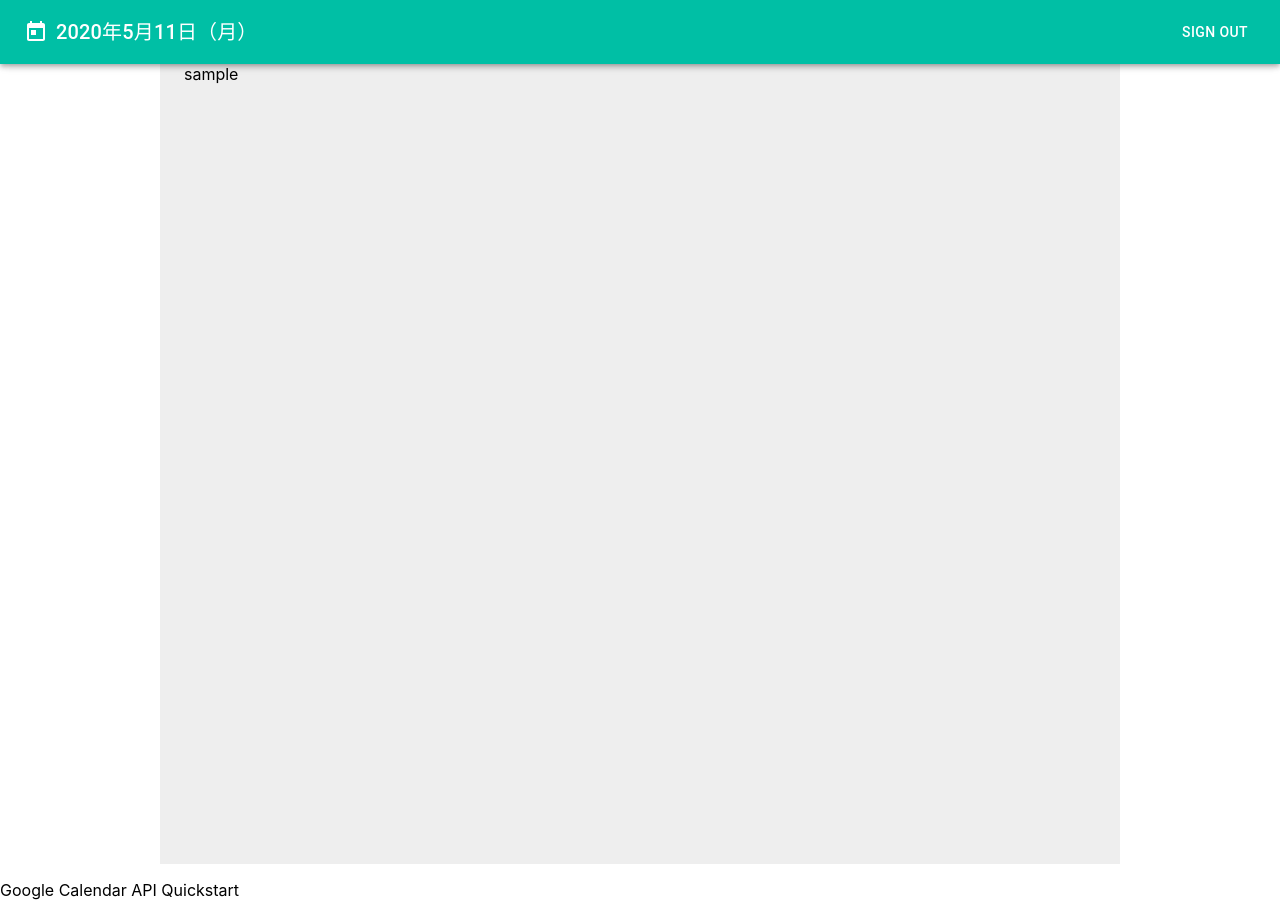
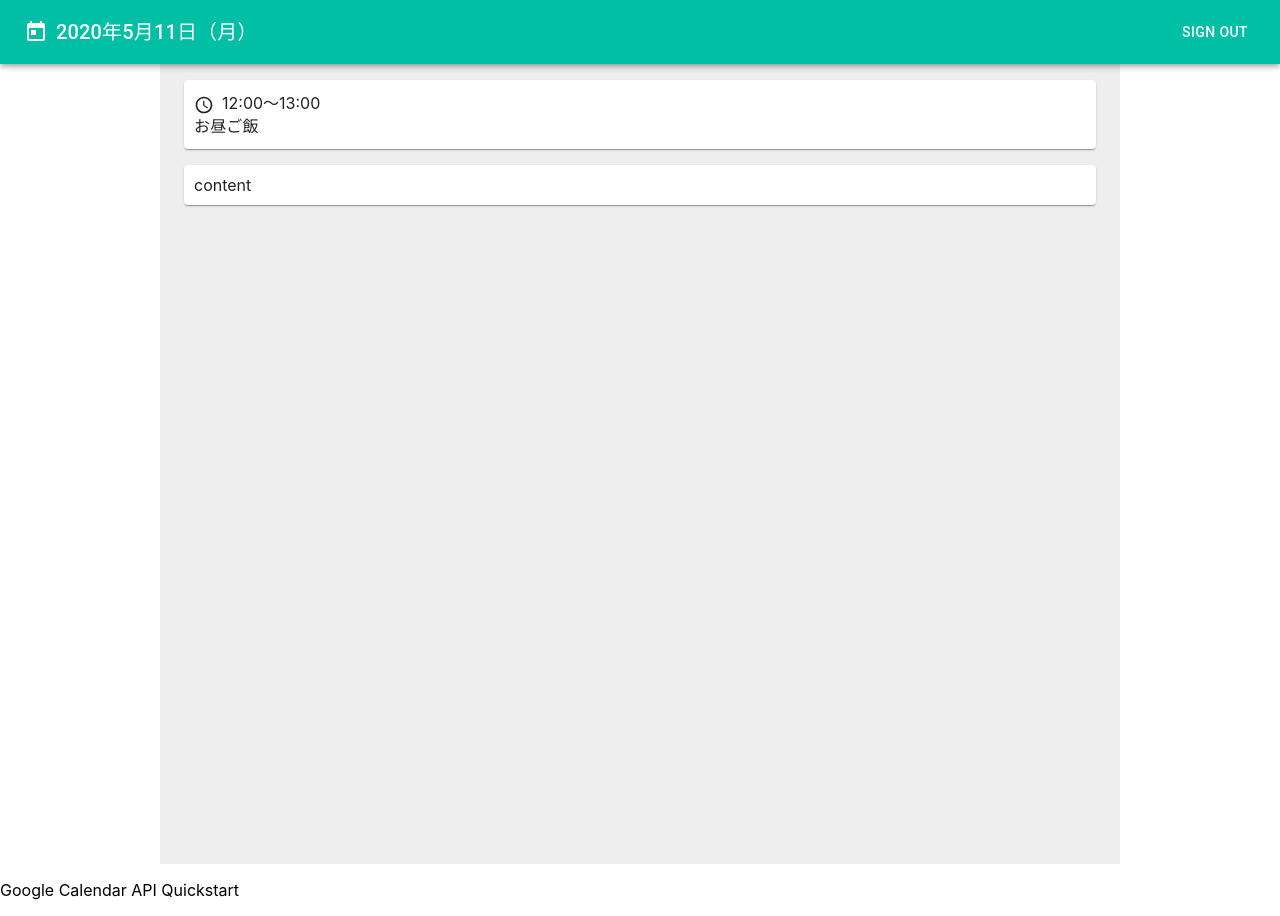
Before and after one commit to taroshuntaro/one-day-schedule-gc, a React (Create React App) app: page / in a window 1280 px wide. Built offline with nearby package versions, Linux system fonts and the light colour scheme.

Commit message:
メインコンテンツ（スケジュール部分）の html 作成

```diff
--- a/src/component/MainContainerComponent.jsx
+++ b/src/component/MainContainerComponent.jsx
@@ -3,9 +3,15 @@ import React from 'react';
 import { makeStyles } from '@material-ui/core/styles';
 import Container from '@material-ui/core/Container';
 import { grey } from '@material-ui/core/colors';
+/** Custom module */
+import ScheduleCardComponent from './ScheduleCardComponent';
 
 const uiStyle = makeStyles((theme) => ({
-  container: { backgroundColor: grey[200], minHeight: '100vh' },
+  container: {
+    backgroundColor: grey[200],
+    minHeight: '100vh',
+    paddingTop: '16px',
+  },
 }));
 
 export default function MainContainerComponent() {
@@ -13,7 +19,7 @@ export default function MainContainerComponent() {
 
   return (
     <Container maxWidth='md' className={classes.container}>
-      sample
+      <ScheduleCardComponent />
     </Container>
   );
 }
--- a/src/component/NavBarComponent.jsx
+++ b/src/component/NavBarComponent.jsx
@@ -25,7 +25,7 @@ export default function NavBarComponent(props) {
     <React.Fragment>
       <AppBar position='fixed' style={{ backgroundColor: teal['A700'] }}>
         <Toolbar>
-          <TodayIcon className={classes.todayIcon}></TodayIcon>
+          <TodayIcon className={classes.todayIcon} />
           <Typography variant='h6' className={classes.title}>
             2020年5月11日（月）
           </Typography>
--- /dev/null
+++ b/src/component/ScheduleCardComponent.jsx
@@ -0,0 +1,37 @@
+import React from 'react';
+/** Material-UI module */
+import { makeStyles } from '@material-ui/core/styles';
+import Box from '@material-ui/core/Box';
+import Card from '@material-ui/core/Card';
+import Typography from '@material-ui/core/Typography';
+import AccessTimeIcon from '@material-ui/icons/AccessTime';
+
+const uiStyle = makeStyles((theme) => ({
+  accessTimeIcon: {
+    marginRight: theme.spacing(1),
+    verticalAlign: 'middle',
+  },
+  card: {
+    padding: '10px',
+  },
+  span: {},
+}));
+
+export default function ScheduleCardComponent() {
+  const classes = uiStyle();
+
+  return (
+    <React.Fragment>
+      <Box pb={2}>
+        <Card className={classes.card}>
+          <AccessTimeIcon fontSize='small' className={classes.accessTimeIcon} />
+          <time>12:00〜13:00</time>
+          <Typography>お昼ご飯</Typography>
+        </Card>
+      </Box>
+      <Box pb={2}>
+        <Card className={classes.card}>content</Card>
+      </Box>
+    </React.Fragment>
+  );
+}
```
